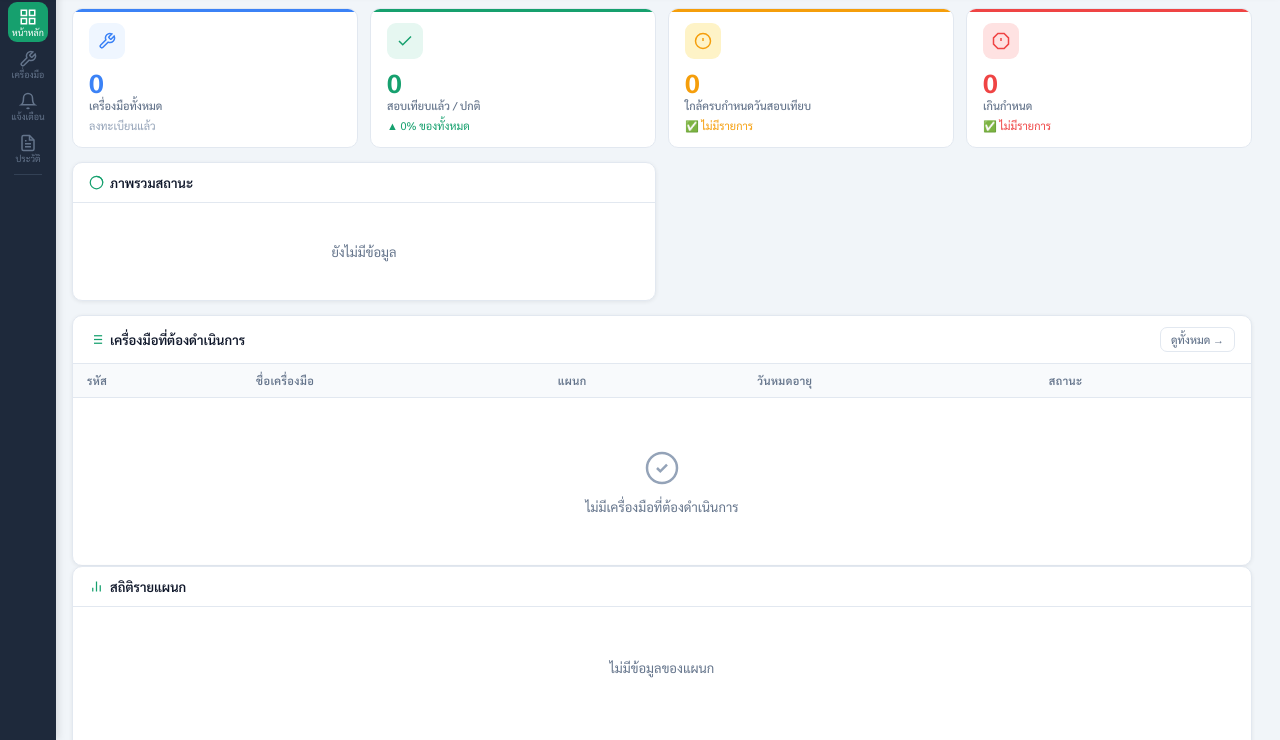
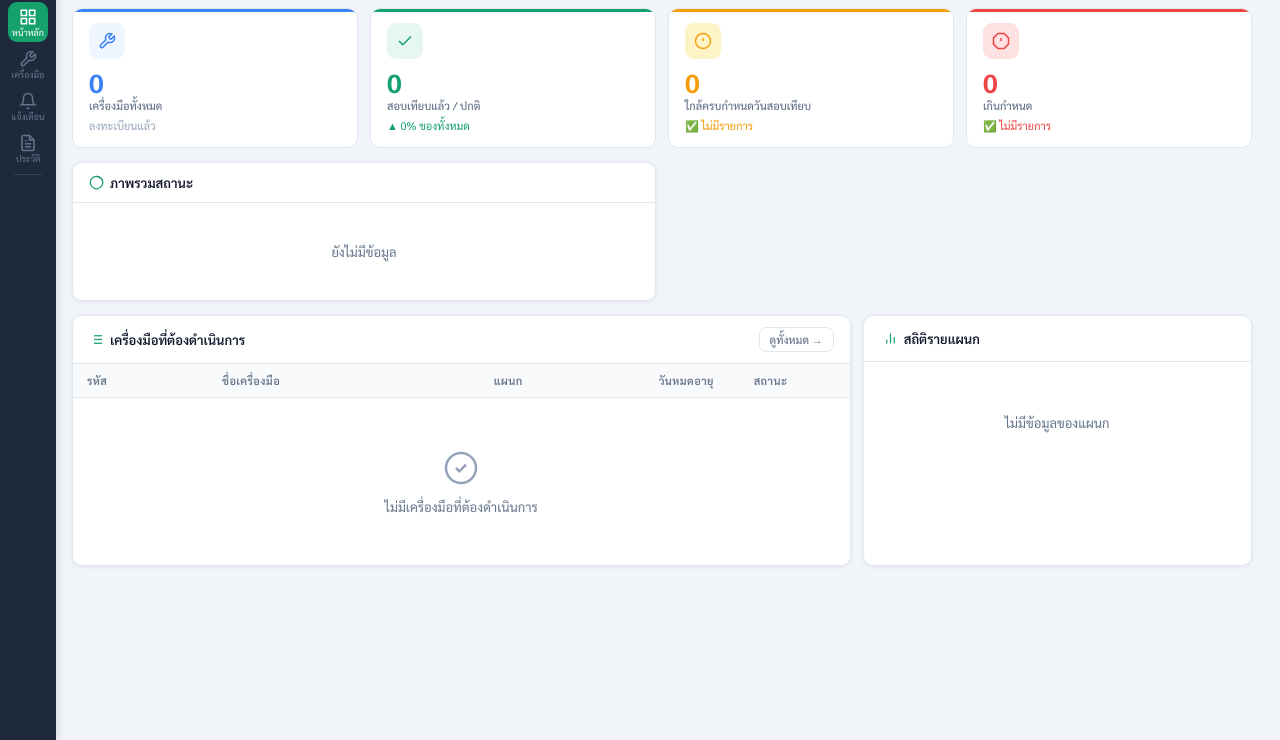
Before and after one commit to calibrationhrt/CalibrationSystem, a plain HTML site: page index.html in a window 1280 px wide. Shown: the part 60-800 px from the top of the page. Drawn offline with nearby package versions, Linux system fonts and the light colour scheme; no server answers.

Commit message:
Update styles.css

```diff
--- a/styles.css
+++ b/styles.css
@@ -403,9 +403,12 @@ body {
   height: 15px;
   stroke: var(--green);
 }
+.card-title-dept {
+  padding: 3px;
+}
 
 .card-footer {
-  padding: 12px 16px 14px;
+  padding: 9px 9px 9px;
 }
 
 .settings-group-title {
@@ -502,6 +505,12 @@ body {
 .two-col {
   display: grid;
   grid-template-columns: 1fr 1fr;
+  gap: 12px;
+  margin-bottom: 14px;
+}
+.two-col2 {
+  display: grid;
+  grid-template-columns: 2fr 1fr;
   gap: 12px;
   margin-bottom: 14px;
 }
@@ -717,7 +726,7 @@ tbody tr.row-warn    td { background: #fffbeb; }
 /* ── CODE CHIP ── */
 .code {
   font-size: 11px;
-  font-weight: 700;
+  font-weight: 600;
   color: var(--blue);
   background: var(--blue-light);
   padding: 2px 7px;
@@ -1583,14 +1592,12 @@ textarea.form-control {
 ::-webkit-scrollbar-thumb { background: var(--border2); border-radius: 3px; }
 
 /* ── DASHBOARD IMPROVEMENTS ── */
-
 /* Dept bars scroll */
 .dept-bars {
   padding: 12px 16px;
-  max-height: 260px;
+  max-height: 360px;
   overflow-y: auto;
 }
-
 .dept-row {
   margin-bottom: 11px;
 }
@@ -1632,6 +1639,36 @@ textarea.form-control {
   transition: width .6s cubic-bezier(.4,0,.2,1);
 }
 
+/* instrument bars scroll */
+.required-tools .table-wrap {
+  max-height: 350px;
+  overflow-y: auto;
+}
+.required-tools thead th {
+  position: sticky;
+  top: 0;
+  z-index: 1;
+}
+
+/* ── DASH TABLE COLUMNS ── */
+.required-tools table th:nth-child(1),
+.required-tools table td:nth-child(1) { width: 135px;  }  /* รหัส */
+
+.required-tools table th:nth-child(2),
+.required-tools table td:nth-child(2) { width: auto;  }  /* ชื่อเครื่องมือ — ยืดเต็มที่เหลือ */
+
+.required-tools table th:nth-child(3),
+.required-tools table td:nth-child(3) { width: 165px; }  /* แผนก */
+
+.required-tools table th:nth-child(4),
+.required-tools table td:nth-child(4) { width: 95px; }  /* วันหมดอายุ */
+
+.required-tools table th:nth-child(5),
+.required-tools table td:nth-child(5) { width: 110px; }  /* ผู้รับผิดชอบ */
+
+.required-tools table th:nth-child(6),
+.required-tools table td:nth-child(6) { width: 110px; }  /* สถานะ */
+
 /* KPI card pulse animation เมื่อมีค่า overdue */
 .kpi-card.kpi-red .kpi-val {
   animation: none;
```
